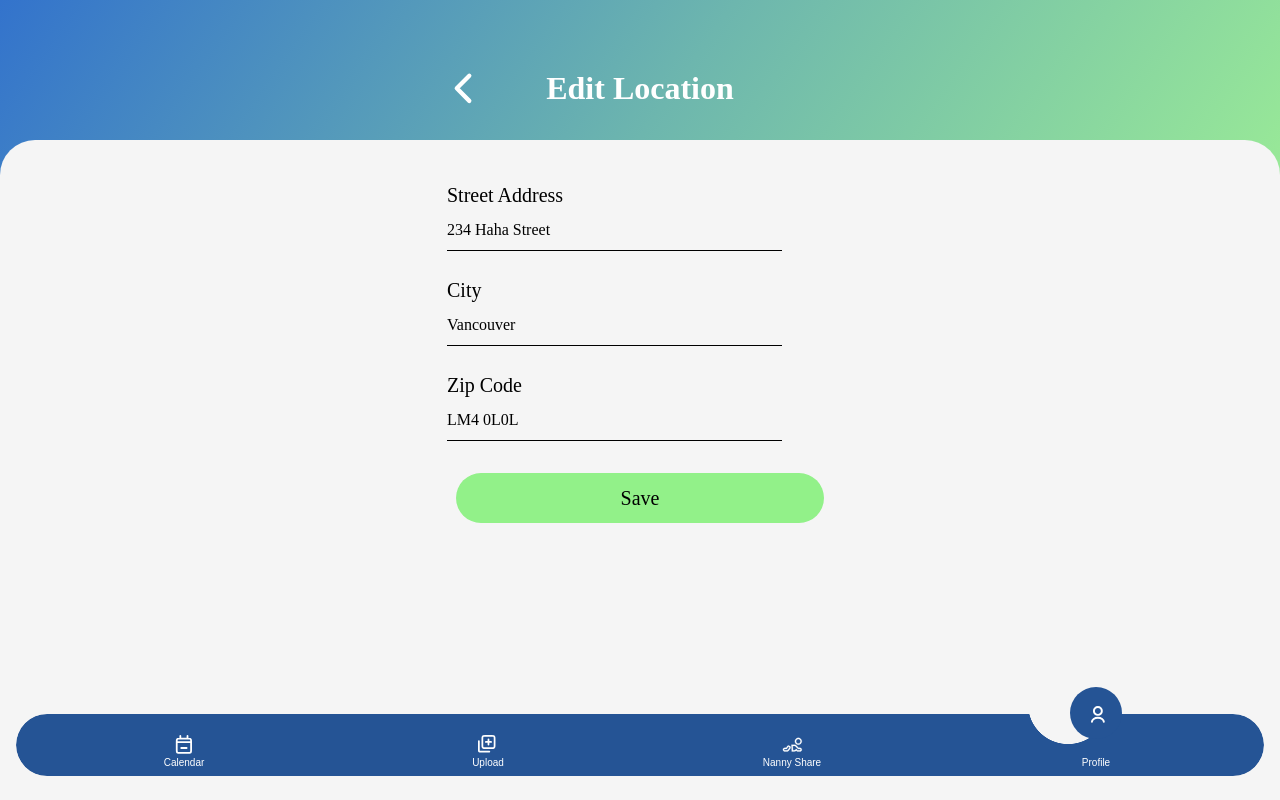
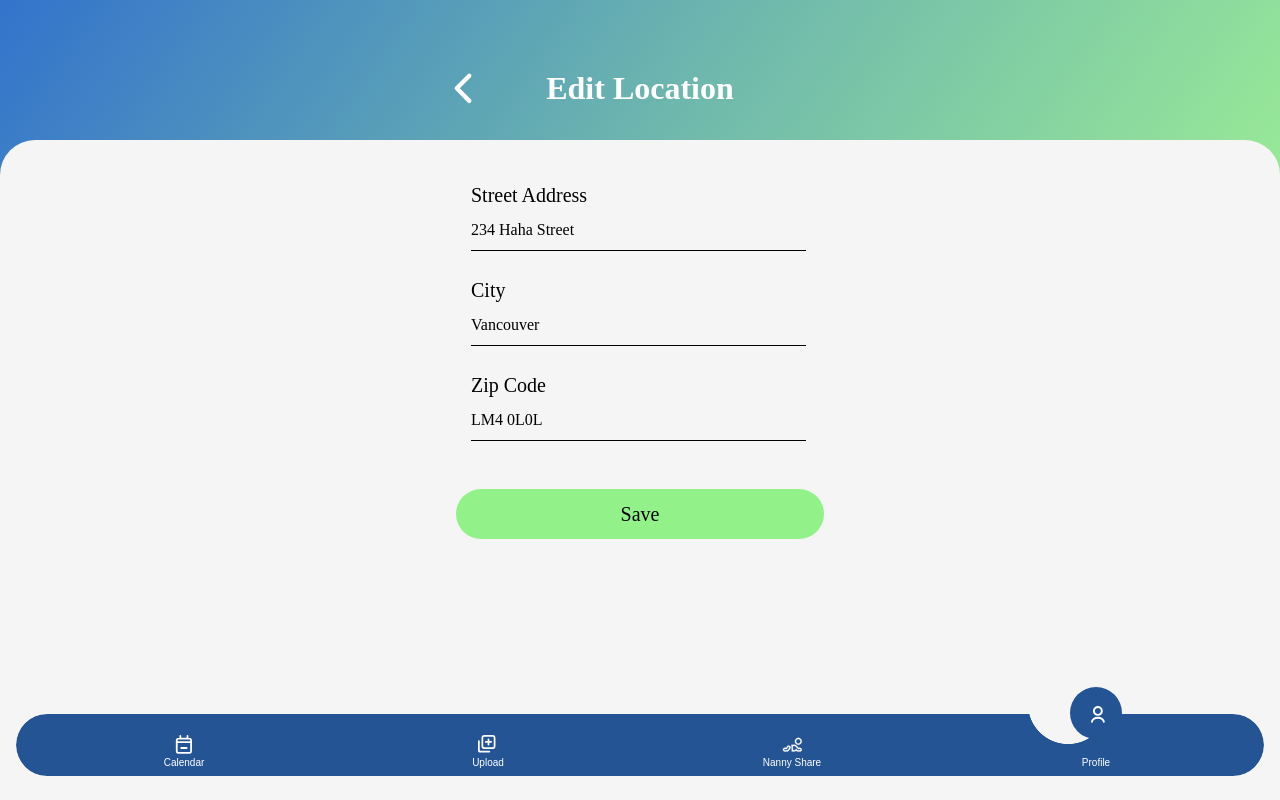
Before and after one commit to IDSP-TRADECARE/Tandem, a Next.js app: page /profile/Location in a window 1280 px wide. Built offline with nearby package versions, Linux system fonts and the light colour scheme; no server answers; a web font is replaced by a local one.

Commit message:
Fixing margin and div in Loaction Page in Profile

```diff
--- a/src/app/profile/Location/page.tsx
+++ b/src/app/profile/Location/page.tsx
@@ -18,15 +18,15 @@ export default function EditLocationPage() {
       </div>
 
       <HalfBackground topPosition="140px">
-        <div className="w-full flex justify-center px-4">
-          <div className="w-full max-w-[402px] px-2 py-10 space-y-6">
+        <div className="w-full flex flex-col items-center px-4">
+          <div className="w-full max-w-[402px] px-2 py-10 space-y-6 ml-12">
             <ProfileInput title="Street Address" input="234 Haha Street" />
             <ProfileInput title="City" input="Vancouver" />
             <ProfileInput title="Zip Code" input="LM4 0L0L" />
+          </div>
 
-            <div className="pt-2 flex justify-center">
-              <ActionButton text="Save" onClick={() => router.push('/profile/MainProfile')} />
-            </div>
+          <div className="pt-2 flex justify-center">
+            <ActionButton text="Save" onClick={() => router.push('/profile/MainProfile')} />
           </div>
         </div>
 
```
Also changed, not shown: src/app/profile/MainProfile/page.jsx (+5 -5 lines), src/app/components/ui/profile/optionbtn.tsx (indentation only).
